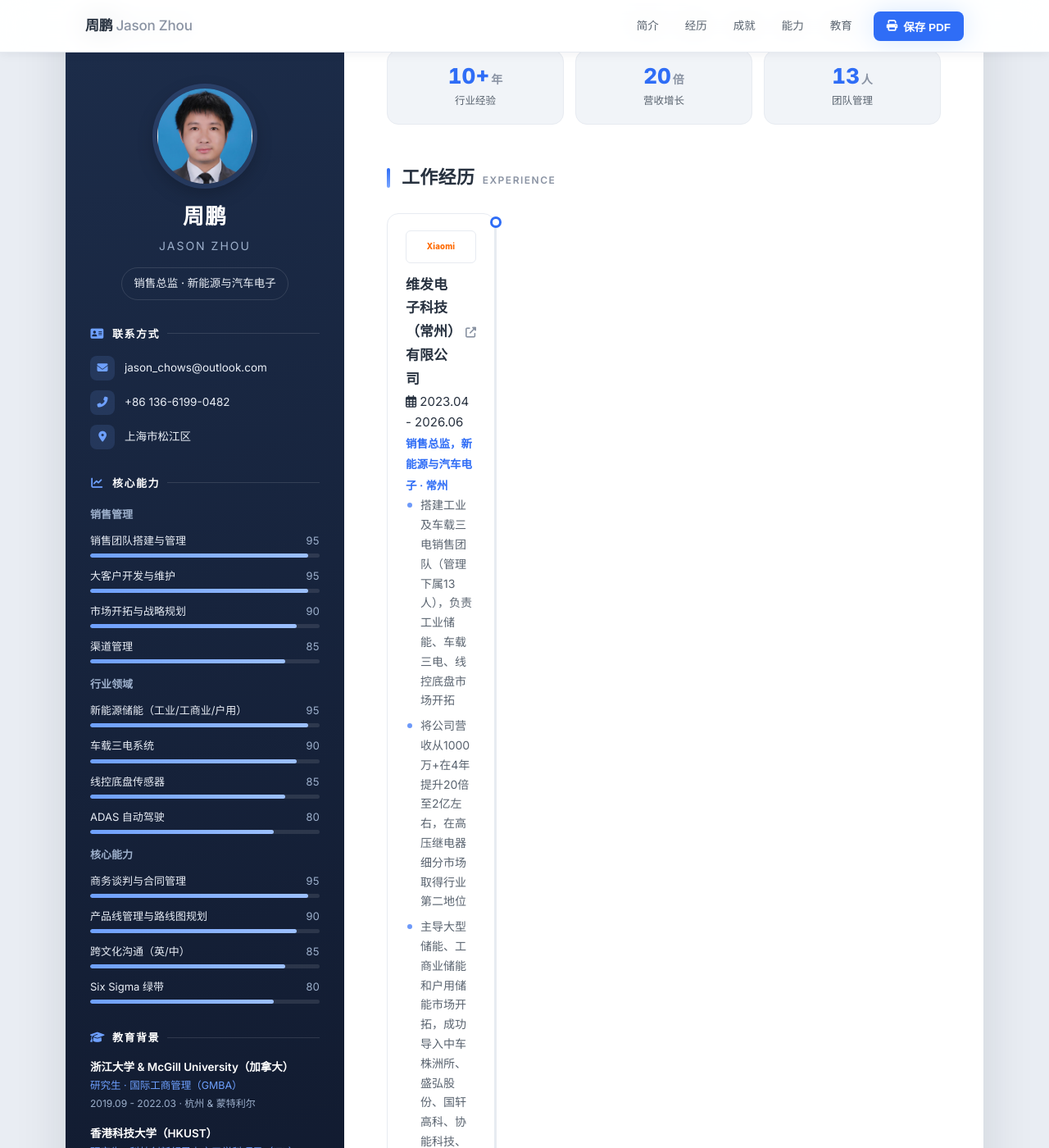
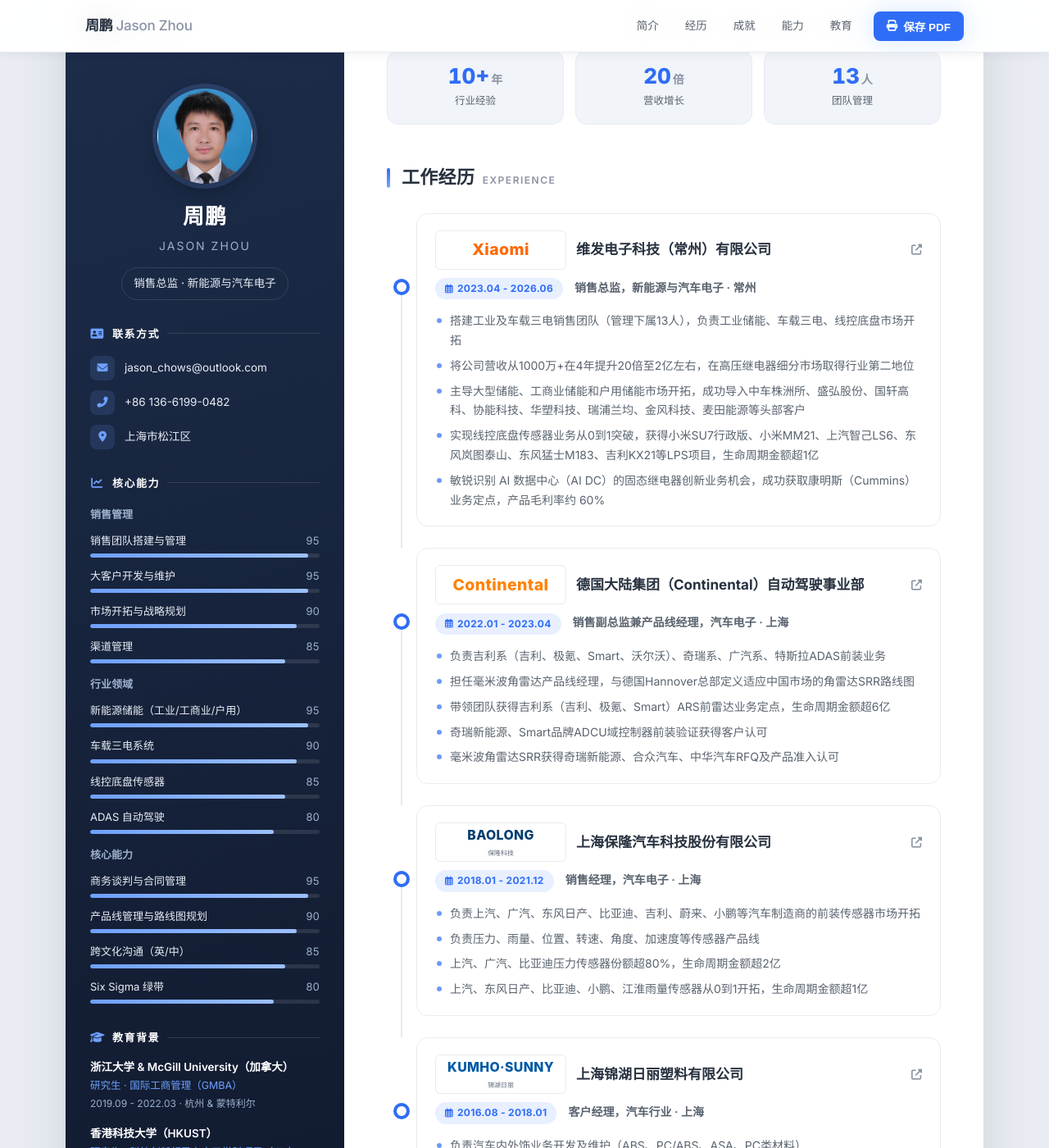
Before and after one commit to ZJU-Jason/ZJU-Jason.github.io, a Jekyll site: the page built from index.html, in a window 1280 px wide and 1400 px high, scrolled down 321 px. Shown: the whole window at 82% size. Built offline with Jekyll 4.4.1, drawn with Linux system fonts in a browser that asks for light colours.

Commit message:
Update assets/css/style.css

```diff
--- a/assets/css/style.css
+++ b/assets/css/style.css
@@ -168,13 +168,7 @@
 .sb-skill-fill { height: 100%; border-radius: 3px; background: linear-gradient(90deg, var(--sb-accent), #9cc0ff); transition: width 1s ease; }
 
 /* 教育 */
-.sb-edu { margin-bottom: 16px; display: flex; gap: 11px; align-items: flex-start; }
-.sb-edu-logo {
-  width: 48px; height: 48px; flex: none;
-  background: rgba(255, 255, 255, 0.06);
-  border-radius: 8px; padding: 5px;
-  border: 1px solid var(--sb-line);
-}
+.sb-edu { margin-bottom: 16px; }
 .sb-edu-body { flex: 1; min-width: 0; }
 .sb-edu-school { font-size: 13.5px; font-weight: 600; color: #fff; line-height: 1.4; }
 .sb-edu-degree { font-size: 12.5px; color: var(--sb-accent); margin-top: 2px; }
@@ -210,21 +204,18 @@
 .cv-stat-label { font-size: 12.5px; color: var(--text-2); margin-top: 6px; }
 
 /* =============================================
-   工作经历（左日期 / 右内容）
+   工作经历（时间线 + 期段内嵌）
    ============================================= */
 .exp-list { display: flex; flex-direction: column; gap: 26px; }
-.exp-item { display: grid; grid-template-columns: 132px 1fr; gap: 22px; position: relative; }
+.exp-item { position: relative; padding-left: 36px; }
 .exp-item::before {
-  content: ""; position: absolute; left: 132px; top: 6px; bottom: -26px;
+  content: ""; position: absolute; left: 17px; top: 80px; bottom: -26px;
   width: 2px; background: var(--line);
 }
 .exp-item:last-child::before { display: none; }
-.exp-time { text-align: right; padding-top: 2px; }
-.exp-period { font-size: 13.5px; font-weight: 700; color: var(--accent); }
-.exp-loc { font-size: 12px; color: var(--text-3); margin-top: 3px; }
 .exp-dot {
-  position: absolute; left: 126px; top: 4px; width: 14px; height: 14px;
-  border-radius: 50%; background: #fff; border: 3px solid var(--accent); z-index: 1;
+  position: absolute; left: 8px; top: 80px; width: 20px; height: 20px;
+  border-radius: 50%; background: #fff; border: 4px solid var(--accent); z-index: 1;
 }
 .exp-body {
   background: var(--paper); border: 1px solid var(--line); border-radius: var(--radius);
@@ -233,13 +224,20 @@
 .exp-body:hover { box-shadow: var(--shadow-card); transform: translateY(-2px); border-color: #d6e2fb; }
 .exp-top { display: flex; align-items: center; gap: 12px; flex-wrap: wrap; }
 .exp-logo {
-  width: 132px; height: 40px; flex: none; object-fit: contain;
+  width: 160px; height: 48px; flex: none; object-fit: contain;
   background: #fff; border: 1px solid var(--line); border-radius: 6px; padding: 3px 6px;
 }
 .exp-company { font-size: 17px; font-weight: 700; color: var(--text); flex: 1; min-width: 0; }
 .exp-link { color: var(--text-3); font-size: 13px; }
 .exp-link:hover { color: var(--accent); }
-.exp-position { font-size: 13.5px; font-weight: 600; color: var(--accent); margin: 3px 0 12px; }
+.exp-meta { display: flex; align-items: baseline; gap: 14px; margin: 10px 0 14px; flex-wrap: wrap; }
+.exp-period-badge {
+  font-size: 12px; font-weight: 700; color: var(--accent); background: var(--accent-soft);
+  padding: 3px 12px; border-radius: 999px; white-space: nowrap; letter-spacing: 0.3px;
+  display: inline-flex; align-items: center; gap: 5px;
+}
+.exp-period-badge i { font-size: 11px; }
+.exp-position { font-size: 14px; font-weight: 600; color: var(--text-2); }
 .exp-highlights li {
   position: relative; padding-left: 18px; font-size: 14px; line-height: 1.7;
   color: var(--text-2); margin-bottom: 7px;
@@ -255,7 +253,7 @@
    ============================================= */
 .ach-grid { display: grid; grid-template-columns: 1fr 1fr; gap: 16px; }
 .ach-card {
-  position: relative; padding: 20px 130px 18px 20px; border-radius: var(--radius);
+  position: relative; padding: 20px 155px 18px 20px; border-radius: var(--radius);
   background: var(--paper); border: 1px solid var(--line);
   transition: box-shadow 0.3s ease, transform 0.3s ease, border-color 0.3s ease;
   overflow: hidden;
@@ -266,7 +264,7 @@
 }
 .ach-logo {
   position: absolute; top: 16px; right: 16px;
-  width: 100px; height: 34px; object-fit: contain;
+  width: 120px; height: 38px; object-fit: contain;
   background: #fff; border: 1px solid var(--line); border-radius: 6px; padding: 3px 6px;
   opacity: 0.85;
 }
@@ -320,9 +318,9 @@
     border-bottom: 1px solid var(--line); box-shadow: var(--shadow-card); }
   .nav-links.open a { display: block; }
   .cv-main { padding: 32px 20px 40px; }
-  .exp-item { grid-template-columns: 1fr; gap: 10px; }
-  .exp-item::before, .exp-dot { display: none; }
-  .exp-time { text-align: left; display: flex; gap: 10px; align-items: center; }
+  .exp-item { padding-left: 24px; }
+  .exp-dot { left: 2px; width: 16px; height: 16px; border-width: 3px; }
+  .exp-item::before { left: 10px; }
   .ach-grid { grid-template-columns: 1fr; }
   .cv-stats { flex-direction: column; gap: 10px; }
   .cv-sec-head h2 { font-size: 19px; }
```
